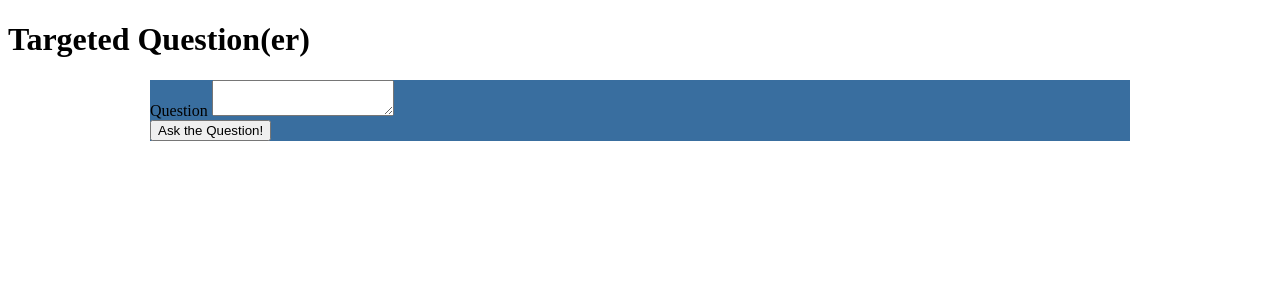
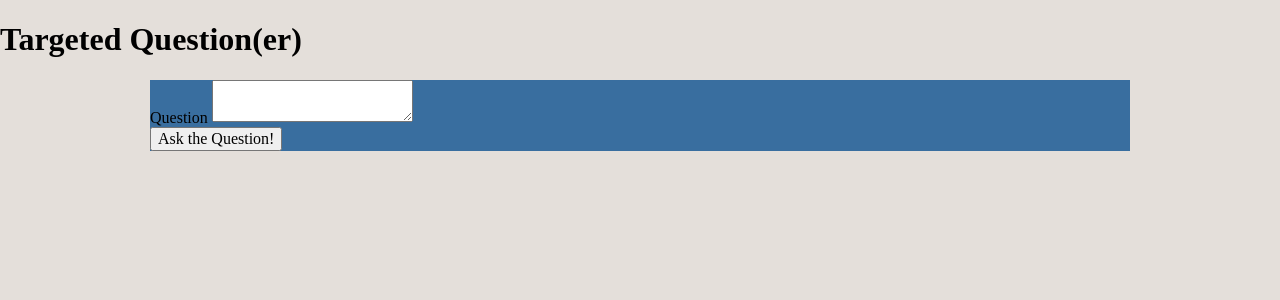
Before and after one commit to coloradokim/c4u, a PHP site: page / in a window 1280 px wide. Shown: the top 300 px of the page. Run offline with PHP 8.4, Linux system fonts and the light colour scheme; some libraries are stand-ins or nearby versions.

Commit message:
added style

```diff
--- a/public/index.html
+++ b/public/index.html
@@ -3,6 +3,7 @@
   <head>
     <meta charset="utf-8">
     <title>Targeted Questions</title>
+    <link rel="stylesheet" href="https://cdnjs.cloudflare.com/ajax/libs/normalize/4.1.1/normalize.min.css">
     <link rel="stylesheet" type="text/css" href="style.css">
     <script type="text/javascript" src="script.js" defer></script>
 
--- a/public/style.css
+++ b/public/style.css
@@ -1,4 +1,6 @@
-/* -------- =Structure -------*/
+body {
+	background: #E4DFDA;
+}
 .wrapper {
 	width: 980px;
 	margin: auto;
@@ -6,5 +8,9 @@
 }
 
 #newQuestion {
-	background-color: pink;
+	background-color: #C1666B;
 }
+
+#gatherStudentData {
+	background-color: #D4B483;
+}
```
Also changed, not shown: public/test.html (deleted, +0 -32 lines).
